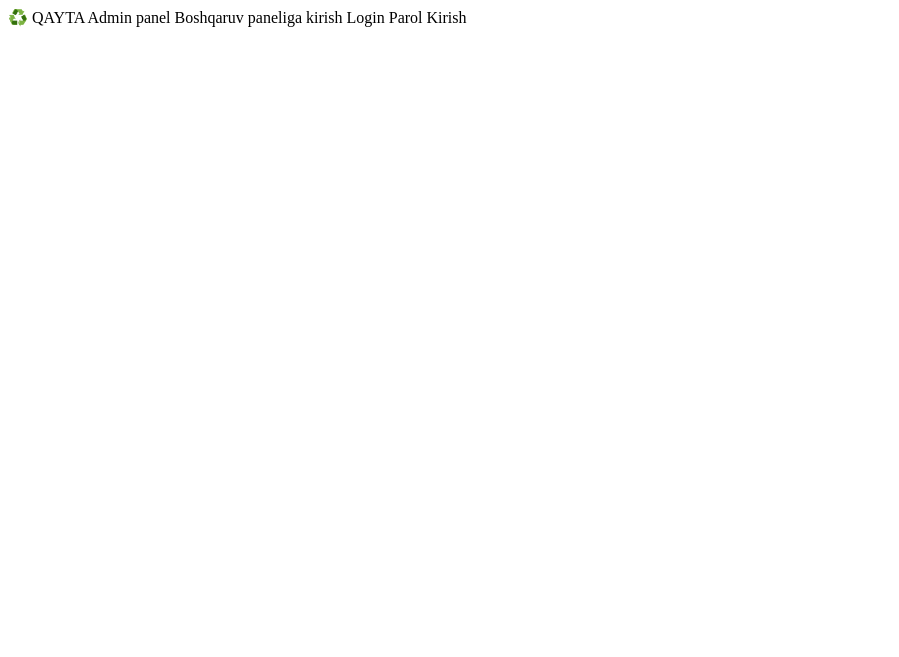
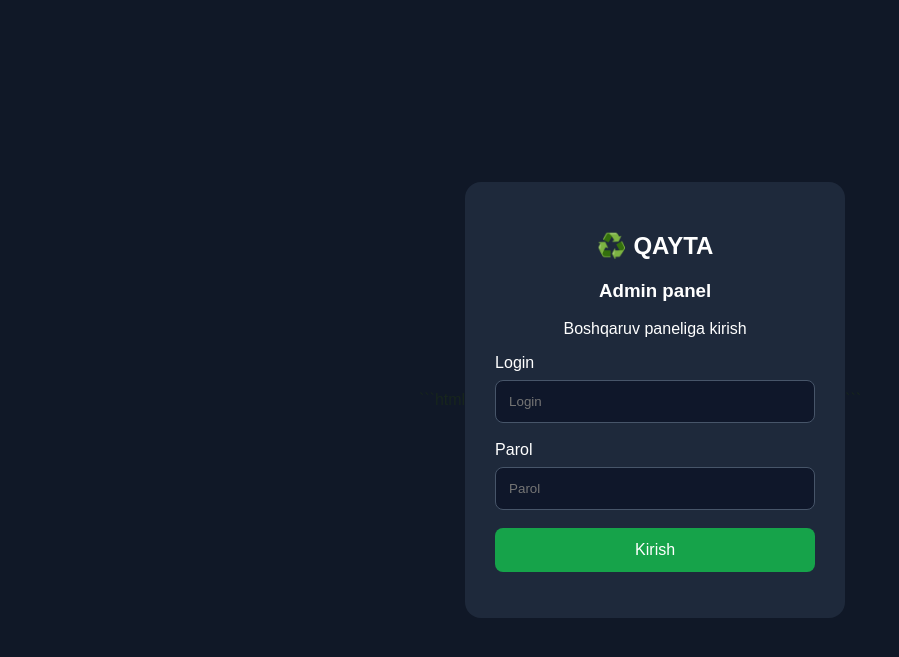
Before and after one commit to shoxruxismoilov396-creator/QAYTA_BOT, a Flask app: page /login in a window 1280 px wide. Shown: the top 657 px of the page, without its empty margins (0-899 px from the left). Run offline with Flask 3, Linux system fonts and the light colour scheme; parts of the project's set-up code (start-up, migrations or seed data) failed here and were passed over.

Commit message:
Update login.html

````diff
--- a/templates/login.html
+++ b/templates/login.html
@@ -1,10 +1,77 @@
-♻️ QAYTA
-Admin panel
-Boshqaruv paneliga kirish
+```html
+<!DOCTYPE html>
+<html lang="uz">
+<head>
+    <meta charset="UTF-8">
+    <meta name="viewport" content="width=device-width, initial-scale=1.0">
+    <title>QAYTA Admin Panel</title>
+    <link rel="stylesheet" href="{{ url_for('static', filename='style.css') }}">
+    <style>
+        body {
+            margin: 0;
+            min-height: 100vh;
+            display: flex;
+            justify-content: center;
+            align-items: center;
+            background: #101827;
+            font-family: Arial, sans-serif;
+        }
+        .login-box {
+            width: 90%;
+            max-width: 380px;
+            padding: 30px;
+            box-sizing: border-box;
+            background: #1e293b;
+            border-radius: 16px;
+            color: white;
+        }
+        h2, p { text-align: center; }
+        input {
+            display: block;
+            width: 100%;
+            padding: 13px;
+            margin: 8px 0 18px;
+            box-sizing: border-box;
+            border: 1px solid #475569;
+            border-radius: 8px;
+            background: #0f172a;
+            color: white;
+        }
+        label { display: block; }
+        button {
+            width: 100%;
+            padding: 13px;
+            border: 0;
+            border-radius: 8px;
+            background: #16a34a;
+            color: white;
+            font-size: 16px;
+            cursor: pointer;
+        }
+    </style>
+</head>
+<body>
+    <div class="login-box">
+        <h2>♻️ QAYTA</h2>
+        <h3 style="text-align:center">Admin panel</h3>
+        <p>Boshqaruv paneliga kirish</p>
 
-{% with messages = get_flashed_messages(with_categories=true) %} {% for category, message in messages %}
-{{ message }}
-{% endfor %} {% endwith %}
-Login
- Parol
- Kirish
+        {% with messages = get_flashed_messages(with_categories=true) %}
+            {% for category, message in messages %}
+                <p>{{ message }}</p>
+            {% endfor %}
+        {% endwith %}
+
+        <form method="POST">
+            <label>Login</label>
+            <input type="text" name="username" placeholder="Login" required>
+
+            <label>Parol</label>
+            <input type="password" name="password" placeholder="Parol" required>
+
+            <button type="submit">Kirish</button>
+        </form>
+    </div>
+</body>
+</html>
+```
````
